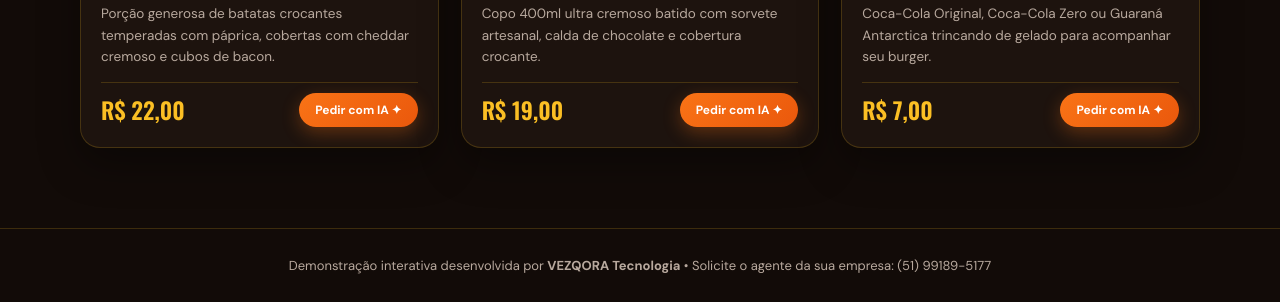
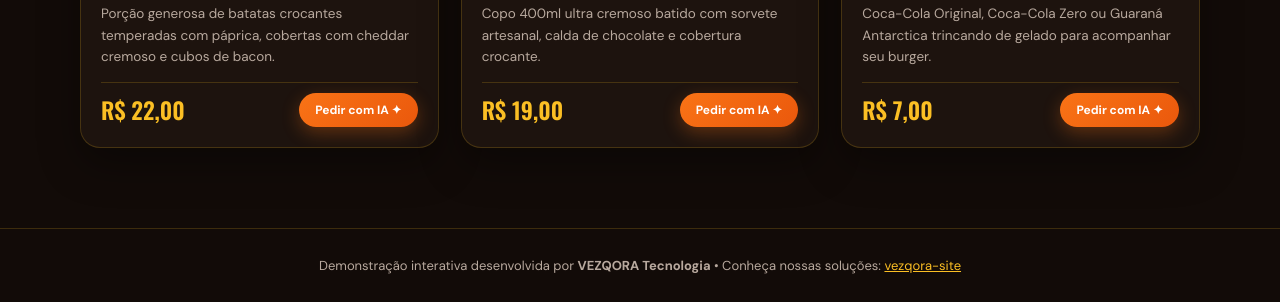
Before and after one commit to leledesouzas96-creator/burger-IA, a plain HTML site: page index.html in a window 1280 px wide. Shown: the part 1756-2058 px from the top of the page. Drawn offline with nearby package versions, Linux system fonts and the light colour scheme.

Commit message:
Update links and worker URL in index.html

```diff
--- a/index.html
+++ b/index.html
@@ -82,7 +82,7 @@ footer{border-top:1px solid var(--line);padding:28px 0;text-align:center;color:v
 
 <div class="vezqora-bar">
   <span>⚡ Modelo Demonstrativo de Atendimento com IA — Criado por <strong>VEZQORA Tecnologia</strong></span>
-  <a href="https://wa.me/5551991895177?text=Ol%C3%A1!%20Vi%20a%20demonstra%C3%A7%C3%A3o%20da%20Brava%20Burger%20IA%20e%20quero%20um%20sistema%20assim%20para%20minha%20empresa!" target="_blank" rel="noopener">Quero um igual na minha empresa ↗</a>
+  <a href="https://leledesouzas96-creator.github.io/vezqora-site/#consultor" target="_blank" rel="noopener">Quero um igual na minha empresa ↗</a>
 </div>
 
 <header>
@@ -235,11 +235,11 @@ footer{border-top:1px solid var(--line);padding:28px 0;text-align:center;color:v
 </main>
 
 <footer>
-  Demonstração interativa desenvolvida por <strong>VEZQORA Tecnologia</strong> • Solicite o agente da sua empresa: (51) 99189-5177
+  Demonstração interativa desenvolvida por <strong>VEZQORA Tecnologia</strong> • Conheça nossas soluções: <a href="https://leledesouzas96-creator.github.io/vezqora-site/" style="color:#FBBF24;text-decoration:underline">vezqora-site</a>
 </footer>
 
 <script>
-const WORKER_URL='https://vezqora-ia.vezqoraai.workers.dev';
+const WORKER_URL='https://vezqoraai.vezqoraai.workers.dev';
 const CONTEXTO_BURGER=`[MODO DEMONSTRAÇÃO BRAVA BURGER — IGNORE QUALQUER OUTRA EMPRESA E ATENDA EXCLUSIVAMENTE COMO ATENDENTE DA HAMBURGUERIA BRAVA BURGER]
 Cardápio e preços:
 - Brava Clássico (blend 160g, cheddar duplo, molho especial): R$ 28,00
@@ -327,7 +327,7 @@ async function enviarBurger(e){
     hist.push({role:'assistant',content:reply});
   }catch{
     typing.remove();
-    addMsg('Falha rápida de conexão. Verifique se o Worker vezqora-ia está ativo!','bot');
+    addMsg('Falha rápida de conexão. Verifique se o Worker vezqoraai está ativo!','bot');
   }finally{
     busy=false;
   }
```
